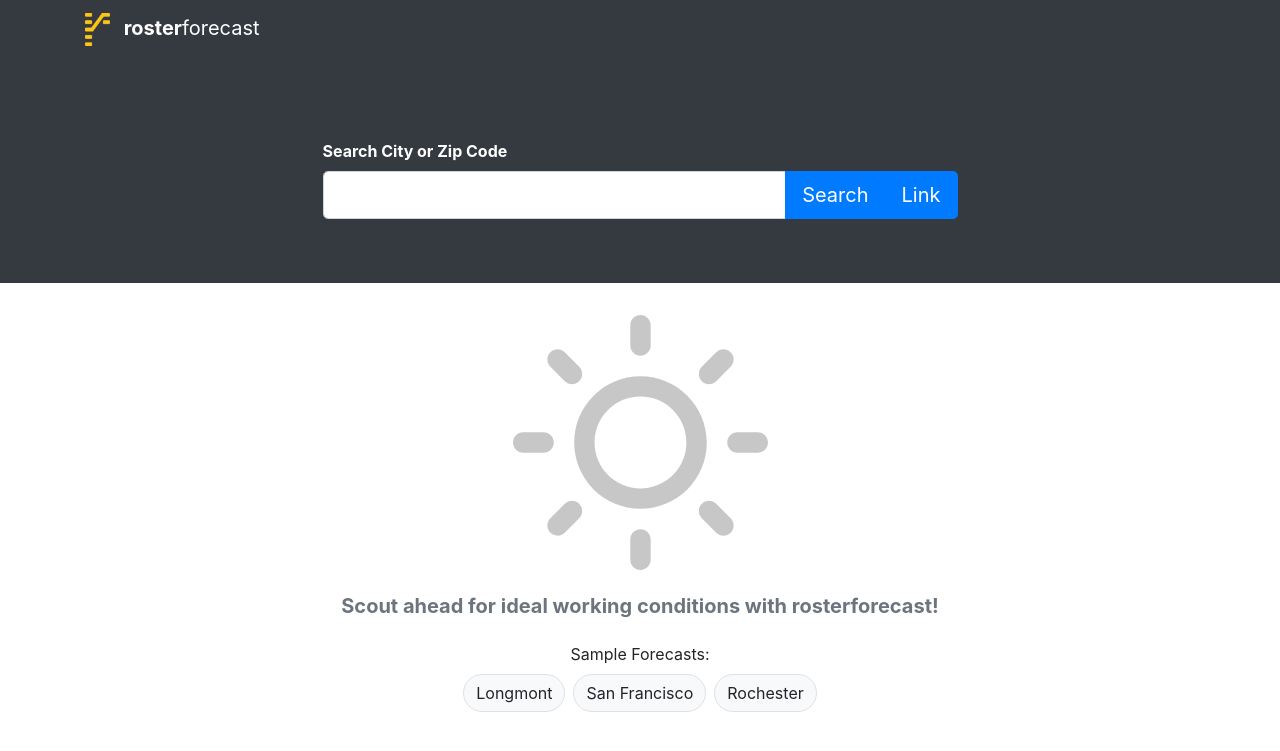
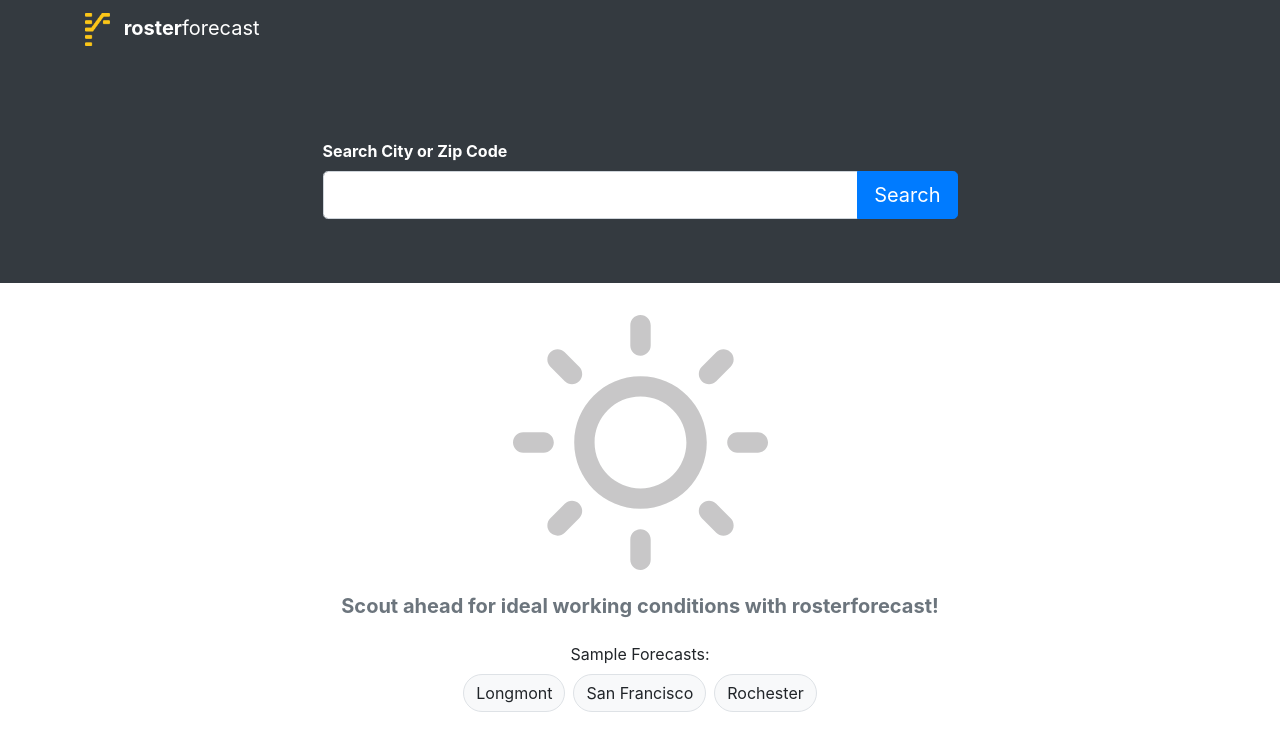
Before and after one commit to TylerRenfro/roster-forecaster, a Jekyll site: the page built from index.markdown, in a window 1280 px wide. Shown: the top 751 px of the page. Built offline with Jekyll 4.4.1, drawn with Linux system fonts in a browser that asks for light colours.

Commit message:
button fix

```diff
--- a/_includes/search.html
+++ b/_includes/search.html
@@ -10,8 +10,7 @@
               aria-label="Text input with segmented dropdown button"
             />
             <div class="input-group-append">
-              <button href="{{site.baseurl}}/search-results" type="button" class="btn btn-primary">Search</button>
-              <a class="btn btn-primary" href="#" role="button">Link</a>
+              <a href="{{site.baseurl}}/search-results" class="btn btn-primary" href="#" role="button">Search</a>
             </div>
           </div>
         </div>
```
